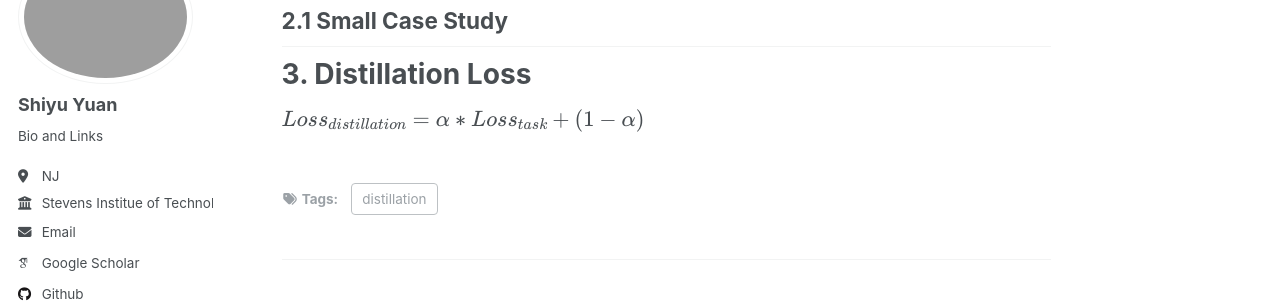
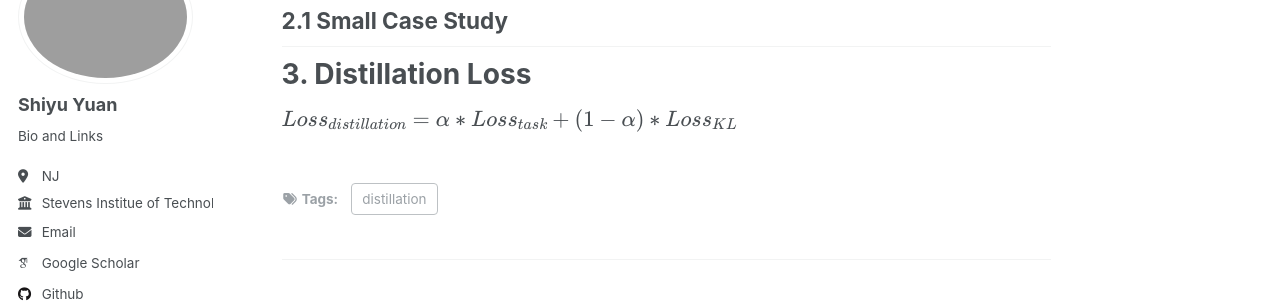
Before and after one commit to syyuan2021/syy2025, a Jekyll site: the page built from _posts/2025-02-11-blog-post-1.md, in a window 1280 px wide and 900 px high, scrolled down 1146 px. Shown: the part 156-459 px from the top of the window. Built offline with Jekyll 4.4.1, drawn with Linux system fonts in a browser that asks for light colours; some web fonts are replaced.

Commit message:
Update 2025-02-11-blog-post-1.md

```diff
--- a/_posts/2025-02-11-blog-post-1.md
+++ b/_posts/2025-02-11-blog-post-1.md
@@ -42,4 +42,4 @@ Temperature T: adjust smoothness of the distribution $$softmax(x) = \frac{exp^{(
 
 
 # 3. Distillation Loss
-$$Loss_{distillation} = \alpha * Loss_{task} + (1-\alpha) % Loss_{KL} $$
+$$Loss_{distillation} = \alpha * Loss_{task} + (1-\alpha) * Loss_{KL} $$
```
